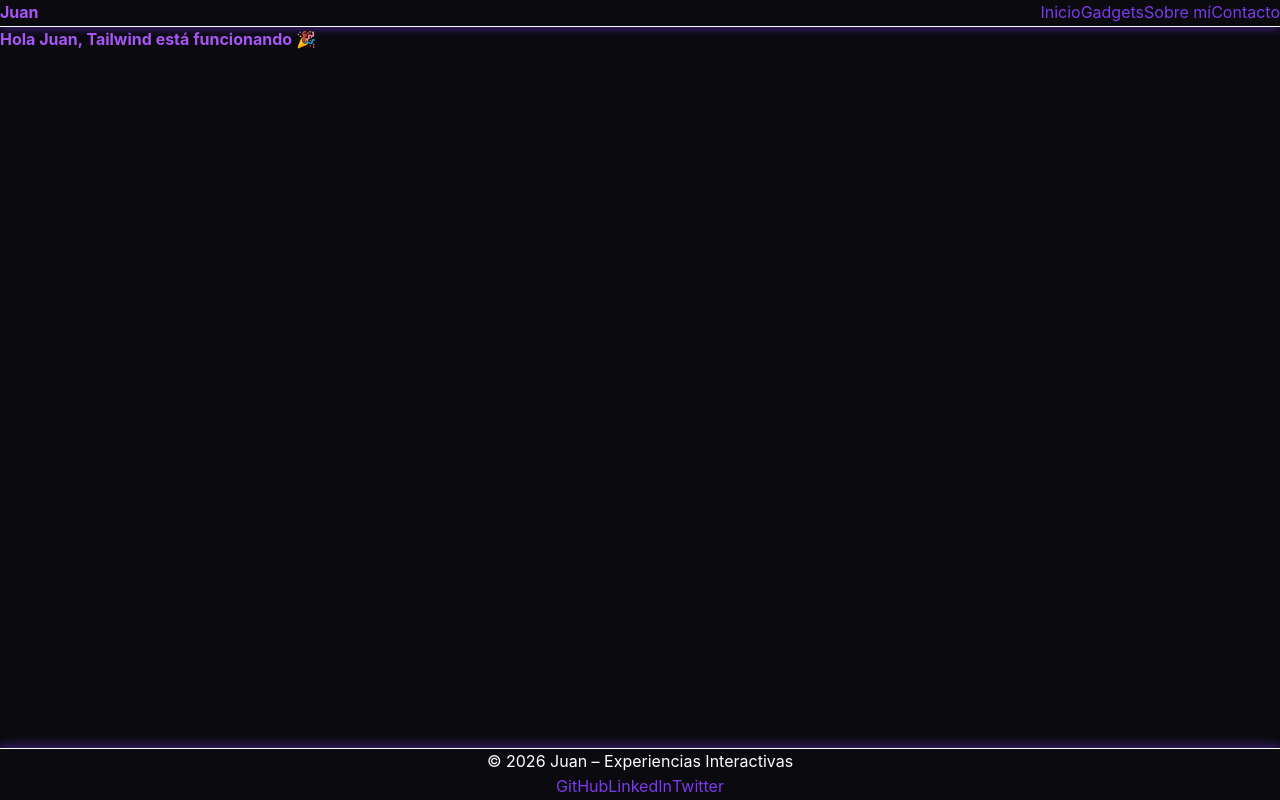
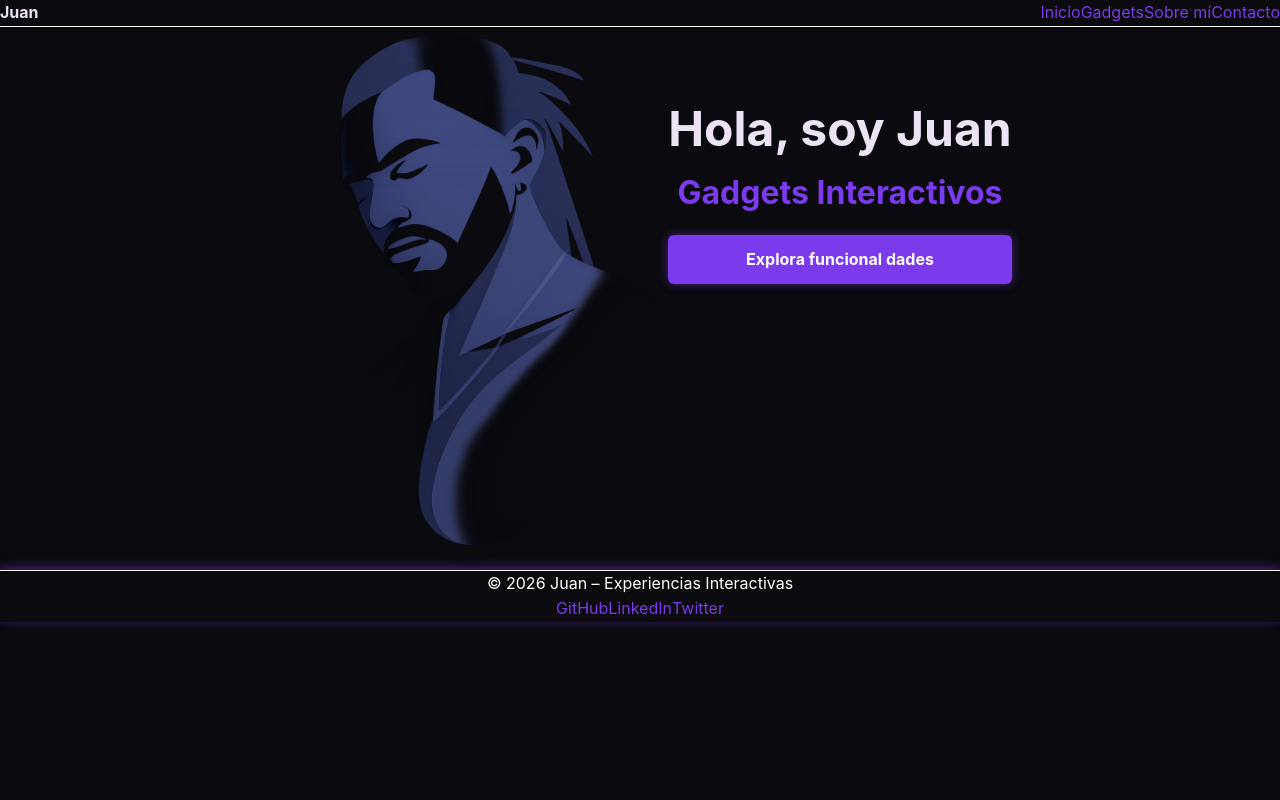
Before and after one commit to juandavc12/frontedn-juan-webpage, a Next.js app: page / in a window 1280 px wide. Built offline with nearby package versions, Linux system fonts and the light colour scheme.

Commit message:
Hero home added

```diff
--- a/src/app/layout.tsx
+++ b/src/app/layout.tsx
@@ -28,7 +28,8 @@ export default function RootLayout({
 }) {
   return (
     <html lang="es" className={`${geistSans.variable} ${geistMono.variable}`}>
-      <body className="bg-dark text-white font-sans min-h-screen flex flex-col">
+      <body className="bg-dark text-white font-sans tracking-wide">
+
         <Header />
         <main className="flex-grow px-6 py-10">{children}</main>
         <Footer />
--- a/src/app/page.tsx
+++ b/src/app/page.tsx
@@ -1,7 +1,10 @@
+import Hero from "../components/Hero";
+
 export default function Home() {
   return (
-    <div className="bg-dark text-neonPurple p-10">
-      <h1 className="text-3xl font-bold">Hola Juan, Tailwind está funcionando 🎉</h1>
-    </div>
+    <>
+      <Hero />
+      {/* Aquí irán las tarjetas de gadgets */}
+    </>
   );
 }
--- /dev/null
+++ b/src/components/Hero.tsx
@@ -0,0 +1,25 @@
+"use client";
+import Image from "next/image";
+import "../styles/components/hero.scss";
+
+export default function Hero() {
+  return (
+    <section className="hero">
+      <div className="hero-left">
+        <Image
+          src="/juan.PNG"
+          alt="Juan"
+          width={400}
+          height={400}
+          className="hero-img"
+          priority
+        />
+      </div>
+      <div className="hero-right">
+        <h1>Hola, soy Juan</h1>
+        <h2>Gadgets Interactivos</h2>
+        <button>Explora funcional dades</button>
+      </div>
+    </section>
+  );
+}
--- a/src/styles/_variables.scss
+++ b/src/styles/_variables.scss
@@ -1,3 +1,4 @@
 $color-dark: #0a0a0f;
 $color-violet: #7c3aed;
 $color-neon-purple: #a855f7;
+$color-white: #ece3f4;
--- /dev/null
+++ b/src/styles/components/hero.scss
@@ -0,0 +1,76 @@
+@use '../variables' as *;
+
+.hero {
+  display: flex;
+  flex-direction: column;
+  background-color: $color-dark;
+  align-items: center;
+  justify-content: center;
+
+  @media (min-width: 768px) {
+    flex-direction: row;
+    align-items: center;
+    justify-content: center;
+  }
+
+  .hero-left {
+    display: flex;
+    justify-content: center;
+;
+    .hero-img {
+      max-width: 400px;
+      position: fixed;
+
+      @media (min-width: 768px) {
+        position: static;
+      }
+
+    }
+  }
+
+  .hero-right {
+    display: flex;
+    flex-direction: column;
+    justify-content: center;
+    max-width: 500px;
+    text-align: center;
+    padding-bottom: 2rem;
+    z-index: 1;
+    margin-top: 17rem;
+
+    @media (min-width: 768px) {
+    text-align: center;
+    padding: 0;
+    height: 100%;
+    align-self: flex-start;
+    margin-top: 4rem;
+    }
+
+    h1 {
+      font-size: 3rem;
+    }
+
+    h2 {
+      font-size: 2rem;
+      color: $color-violet;
+      margin-bottom: 1rem;
+    }
+
+
+
+    button {
+      background-color: $color-violet;
+      color: white;
+      padding: 0.75rem 1.5rem;
+      font-weight: bold;
+      border: none;
+      box-shadow: 0 0 10px rgba($color-violet, 0.5);
+      transition: background 0.3s ease;
+
+      &:hover {
+        background-color: $color-neon-purple;
+        box-shadow: 0 0 12px rgba($color-neon-purple, 0.6);
+      }
+    }
+  }
+}
--- a/src/styles/global.scss
+++ b/src/styles/global.scss
@@ -18,7 +18,12 @@ a {
   }
 }
 
-h1, h2, h3, h4 {
+h1 {
+  color: $color-white;
+  font-weight: bold;
+}
+
+h2, h3, h4 {
   color: $color-neon-purple;
   font-weight: bold;
 }
```
Also changed, not shown: public/juan.png (added).
